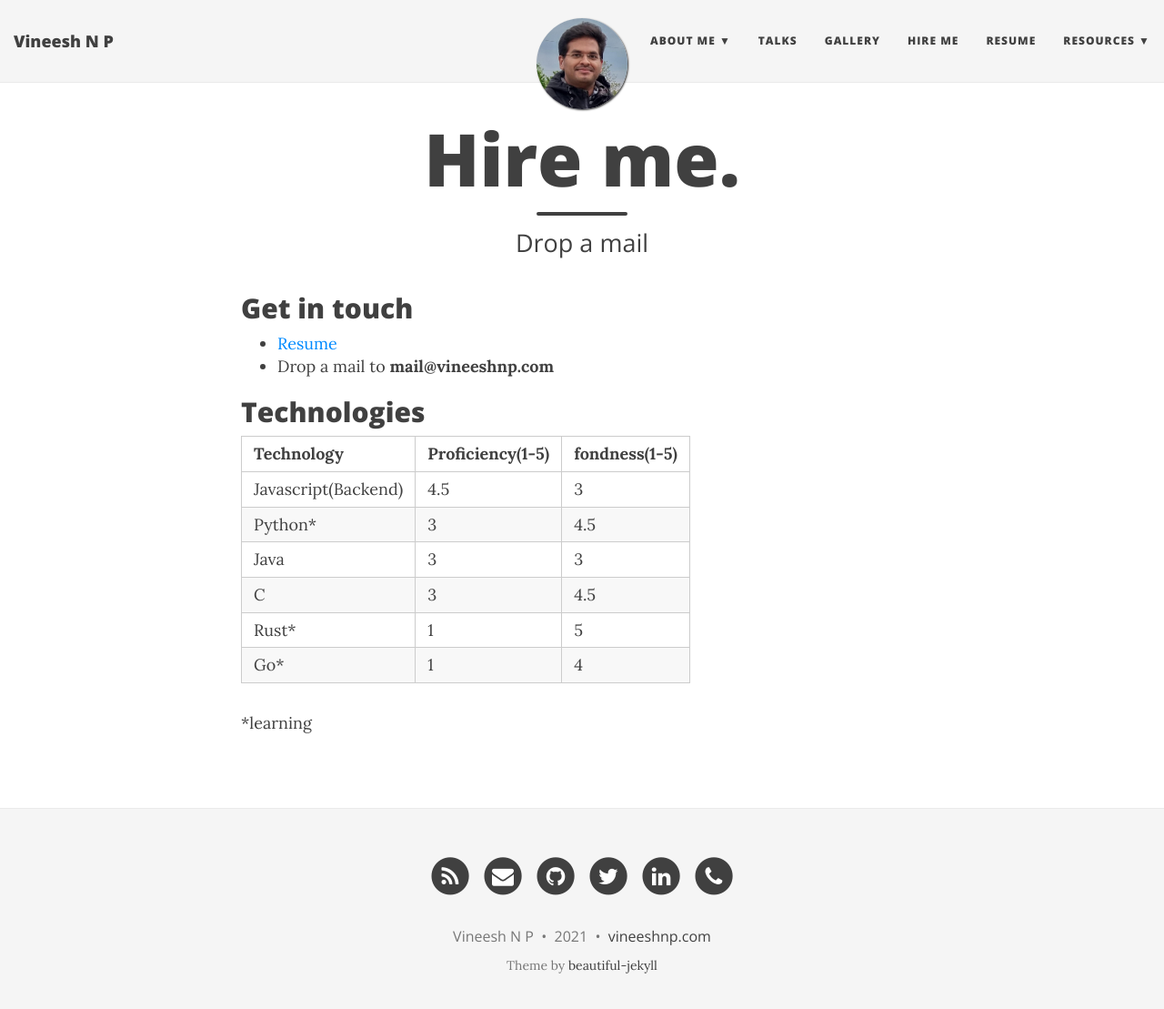
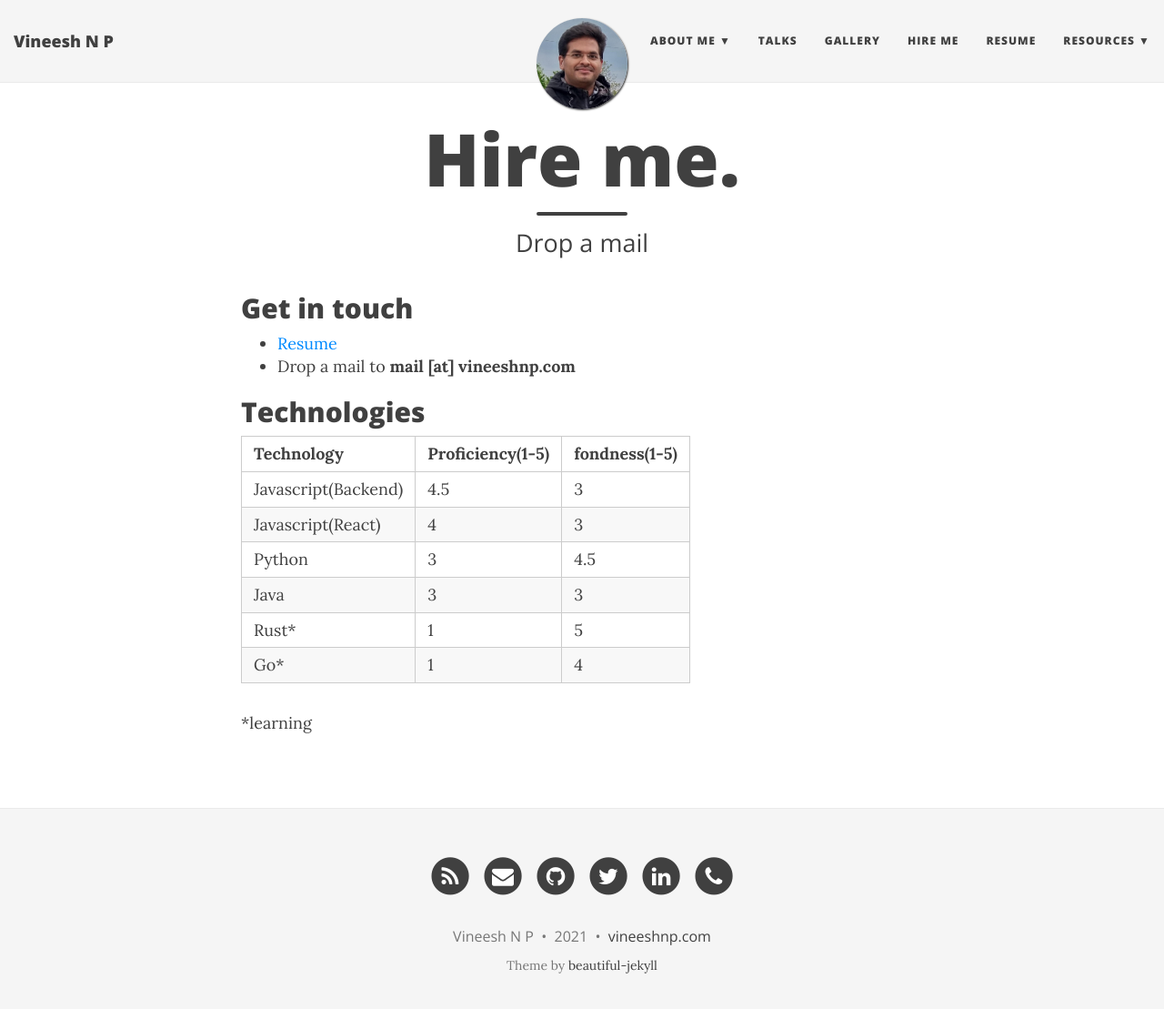
Before and after one commit to vineeshnp/vineeshnp.github.io, a Jekyll site: the page built from hireme.md, in a window 1280 px wide and 1122 px high. Shown: the top 1109 px of the window at 91% size. Built offline with Jekyll 4.4.1, drawn with Linux system fonts in a browser that asks for light colours; nearby versions of some CDN libraries; some of the changed lines change nothing that is shown.

Commit message:
[Update] Imported technology.md, minor change in email display.

```diff
--- a/hireme.md
+++ b/hireme.md
@@ -8,17 +8,6 @@ subtitle: Drop a mail
 
 * [Resume](/resume)
 * Drop a mail to
-  **mail@vineeshnp.com**
+  **mail [at] vineeshnp.com**
 
-## Technologies
-
-| Technology          | Proficiency(1-5) | fondness(1-5) |
-| :------------------ | :--------------- | :------------ |
-| Javascript(Backend) | 4.5              | 3             |
-| Python\*            | 3                | 4.5           |
-| Java                | 3                | 3             |
-| C                   | 3                | 4.5           |
-| Rust\*              | 1                | 5             |
-| Go\*                | 1                | 4             |
-
-\*learning
+{% include_relative technology.md %}
```
